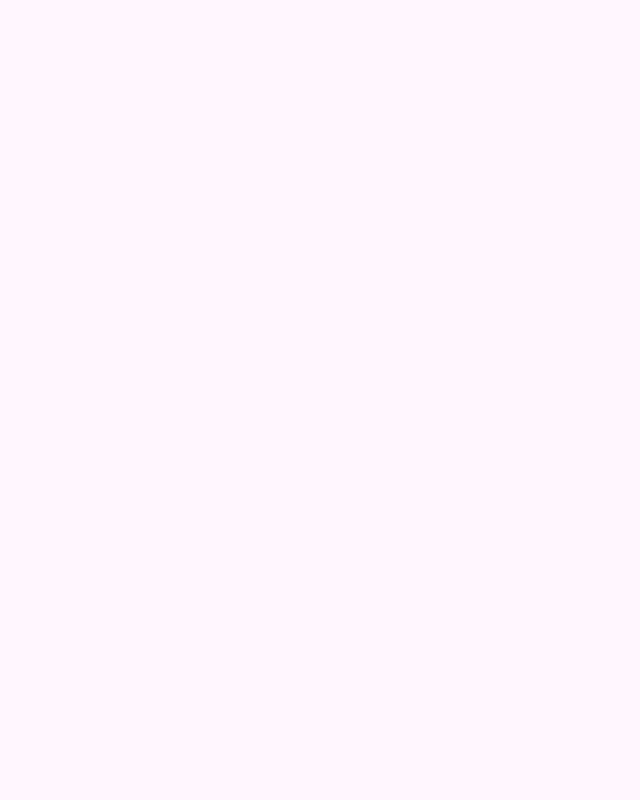
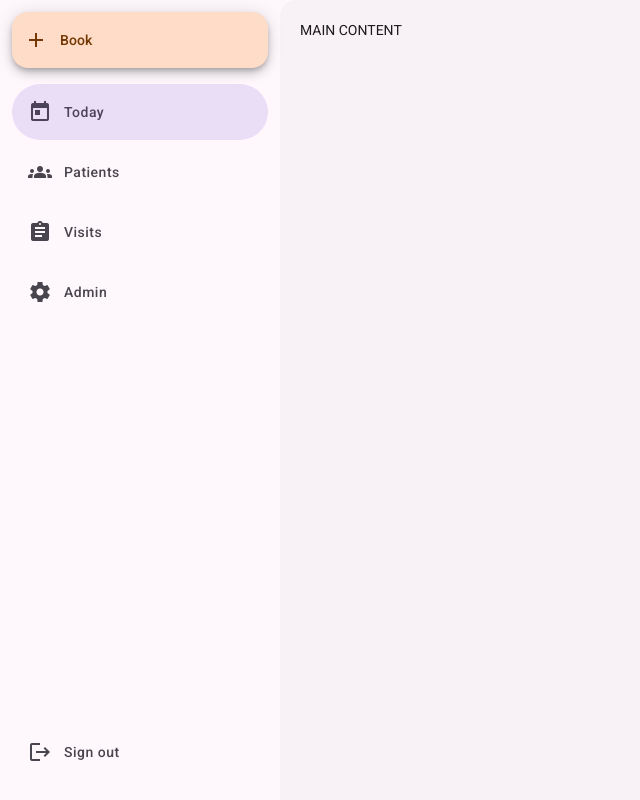
Before and after one commit to SalehAbuhussein/Clinic-Management-System, an Angular app in the folder frontend/: page /dashboard in a window 1280 px wide. Before the commit this address led to /. Shown: the whole page, without its empty margins (0-640 px from the left). Built offline with nearby package versions, Linux system fonts and the light colour scheme.

Commit message:
Finish Dashboard sidebar

```diff
--- a/frontend/src/app/app.routes.ts
+++ b/frontend/src/app/app.routes.ts
@@ -4,5 +4,9 @@ export const routes: Routes = [
   {
     path: '',
     loadComponent: () => import('./features/login/login.component').then(c => c.LoginComponent),
+  },
+  {
+    path: 'dashboard',
+    loadComponent: () => import('./features/dashboard/dashboard.component').then(c => c.DashboardComponent),
   }
 ];
--- /dev/null
+++ b/frontend/src/app/features/dashboard/dashboard.component.html
@@ -0,0 +1,41 @@
+<div class="dashboard-container">
+  <nav class="dashboard-side">
+    <button class="book-btn" matFab extended>
+      <mat-icon>add</mat-icon>
+      Book
+    </button>
+
+    <mat-nav-list>
+      <a mat-list-item [activated]="true">
+        <mat-icon matListItemIcon>today</mat-icon>
+        <span matListItemTitle>Today</span>
+      </a>
+
+      <a mat-list-item>
+        <mat-icon matListItemIcon>groups</mat-icon>
+        <span matListItemTitle>Patients</span>
+      </a>
+
+      <a mat-list-item>
+        <mat-icon matListItemIcon>assignment</mat-icon>
+        <span matListItemTitle>Visits</span>
+      </a>
+
+      <a mat-list-item>
+        <mat-icon matListItemIcon>settings</mat-icon>
+        <span matListItemTitle>Admin</span>
+      </a>
+    </mat-nav-list>
+
+    <mat-nav-list class="dashboard-side__footer">
+      <a mat-list-item>
+        <mat-icon matListItemIcon>logout</mat-icon>
+        <span matListItemTitle>Sign out</span>
+      </a>
+    </mat-nav-list>
+  </nav>
+
+  <main class="dashboard-main-content">
+    MAIN CONTENT
+  </main>
+</div>
--- /dev/null
+++ b/frontend/src/app/features/dashboard/dashboard.component.scss
@@ -0,0 +1,64 @@
+@use '@angular/material' as mat;
+
+mat-nav-list {
+  display: flex;
+  flex-direction: column;
+  gap: 4px;
+  padding-top: 0;
+}
+
+.dashboard-container {
+  background-color: var(--mat-sys-surface);
+  display: grid;
+  grid-template-columns: 280px 1fr;
+  height: 100%;
+}
+
+.dashboard-side {
+  background-color: var(--mat-sys-surface);
+  display: flex;
+  flex-direction: column;
+  padding: 12px;
+
+  @include mat.list-overrides((
+    active-indicator-color: var(--mat-sys-secondary-container),
+    active-indicator-shape: var(--mat-sys-corner-full),
+    list-item-label-text-color: var(--mat-sys-on-surface-variant),
+    list-item-label-text-font: var(--mat-sys-label-large-font),
+    list-item-label-text-size: var(--mat-sys-label-large-size),
+    list-item-label-text-weight: var(--mat-sys-label-large-weight),
+    list-item-label-text-line-height: var(--mat-sys-label-large-line-height),
+    list-item-leading-icon-color: var(--mat-sys-on-surface-variant),
+    list-item-leading-icon-end-space: 12px,
+    list-item-one-line-container-height: 56px,
+  ));
+
+  a[aria-current='page'] {
+    @include mat.list-overrides((
+      list-item-label-text-color: var(--mat-sys-on-secondary-container),
+      list-item-leading-icon-color: var(--mat-sys-on-secondary-container),
+    ));
+  }
+}
+
+.dashboard-side__footer {
+  margin-top: auto;
+}
+
+.dashboard-main-content {
+  background-color: var(--mat-sys-surface-container-low);
+  border-start-start-radius: var(--mat-sys-corner-large);
+  overflow: auto;
+  padding: 20px;
+}
+
+.book-btn {
+  align-self: stretch;
+  justify-content: flex-start;
+  margin-bottom: 16px;
+
+  @include mat.fab-overrides((
+    container-color: var(--mat-sys-tertiary-container),
+    foreground-color: var(--mat-sys-on-tertiary-container),
+  ));
+}
```
Also changed, not shown: frontend/src/app/features/dashboard/dashboard.component.ts (added, +12 -0 lines), frontend/src/app/shared/layouts/dashboard-layout/dashboard-layout.component.ts (added, +9 -0 lines), frontend/src/app/shared/layouts/dashboard-layout/dashboard-layout.component.html (added), frontend/src/app/shared/layouts/dashboard-layout/dashboard-layout.component.scss (added), 2 other files (tests, documents, lock files or other folders).
